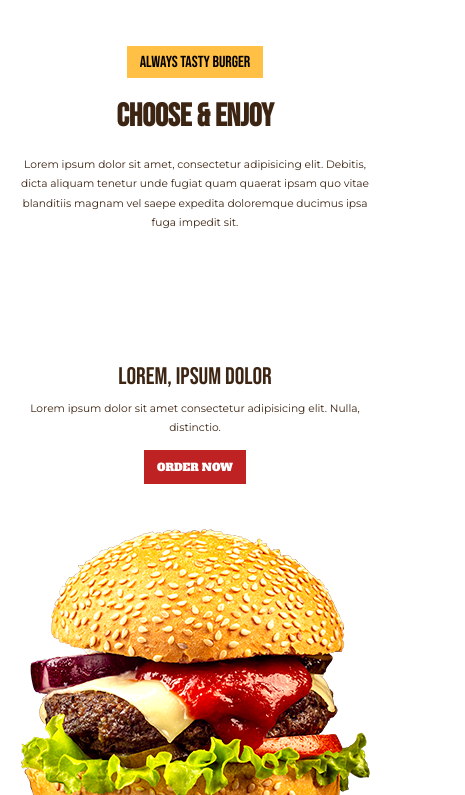
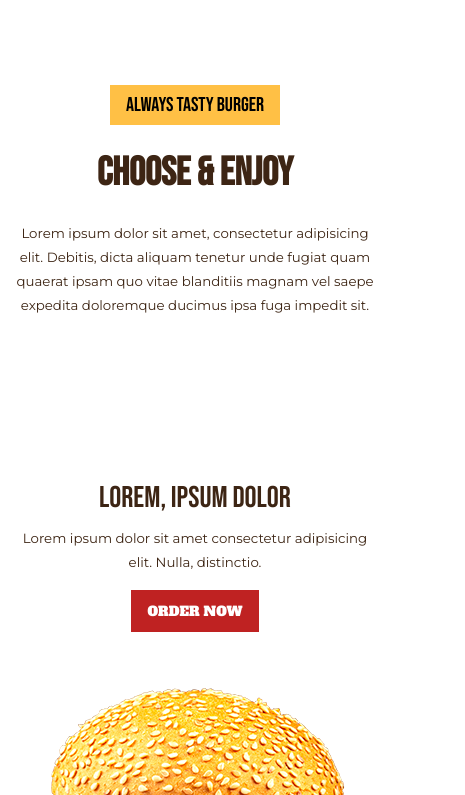
Before and after one commit to thanhpham091790/burger-house, a website built with Parcel: page src/index.html in a window 390 px wide. Shown: the part 773-1568 px from the top of the page, 465 px wide, since content can reach past the window. Built offline with nearby package versions, Linux system fonts and the light colour scheme; files whose address does not match are found by name.

Commit message:
768px < Breakpoint < 992px: Styling header section.

```diff
--- a/src/css/style.css
+++ b/src/css/style.css
@@ -7,7 +7,7 @@
 }
 
 html {
-  font-size: 40%;
+  font-size: 50%;
 }
 
 body {
@@ -443,9 +443,6 @@ footer span {
 }
 
 @media (min-width: 576px) {
-  html {
-    font-size: 53%;
-  }
   #try-it-today {
     display: -ms-grid;
     display: grid;
@@ -472,6 +469,12 @@ footer span {
 }
 
 @media (min-width: 768px) {
+  html {
+    font-size: 56.25%;
+  }
+  header #header-text {
+    top: 60%;
+  }
   #f-copyright-socials {
     display: -webkit-box;
     display: -ms-flexbox;
@@ -485,4 +488,10 @@ footer span {
             justify-content: space-between;
   }
 }
+
+@media (min-width: 992px) {
+  html {
+    font-size: 62.5%;
+  }
+}
 /*# sourceMappingURL=style.css.map */
```
